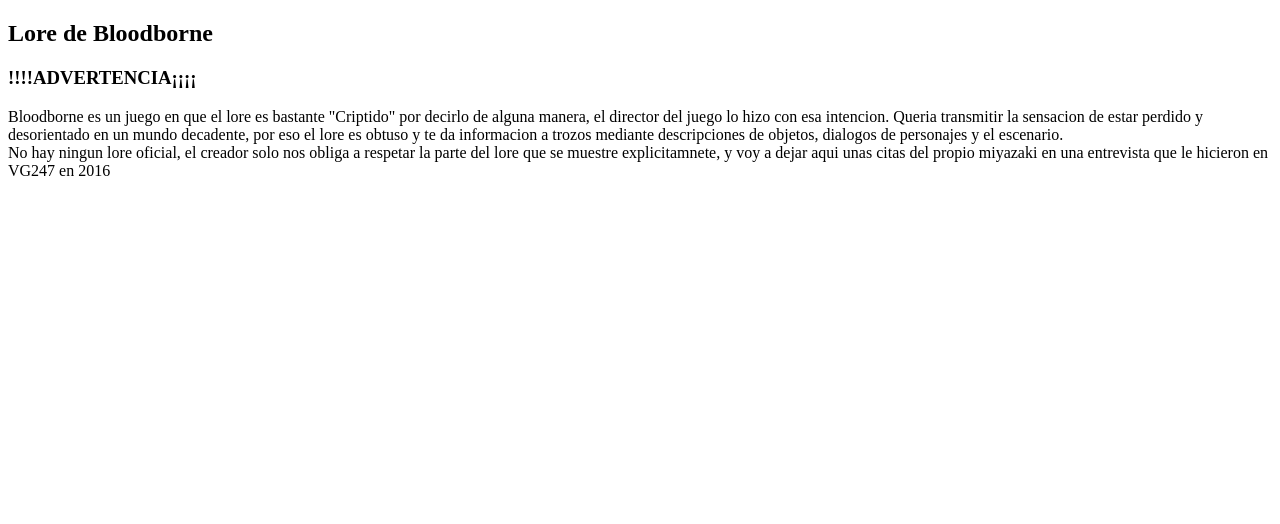
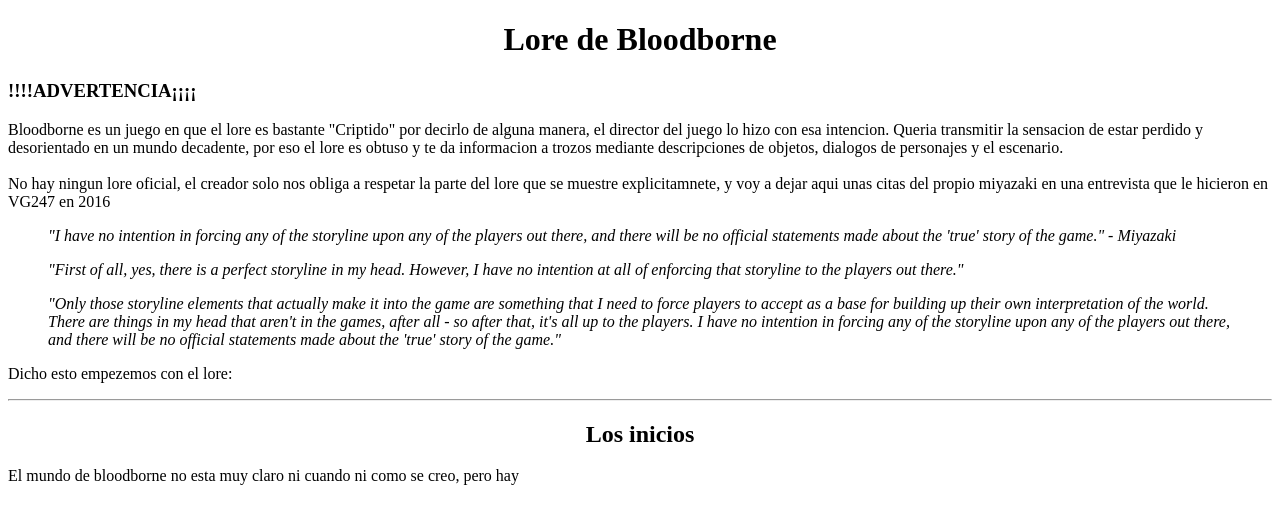
Before and after one commit to PumaFumon32/Pagina-redes, a plain HTML site: page lore.html in a window 1280 px wide. Drawn offline with Linux system fonts and the light colour scheme.

Commit message:
Add files via upload

```diff
--- a/lore.html
+++ b/lore.html
@@ -6,15 +6,32 @@
     <title>Document</title>
 </head>
 <body>
-    <h2><b>Lore de Bloodborne</b></h2>
+    <h1 style="text-align: center;">Lore de Bloodborne</h2>
     <H3>!!!!ADVERTENCIA¡¡¡¡</H3>
-    <p>Bloodborne es un juego en que el lore es bastante "Criptido" por decirlo de alguna manera, el director del juego lo hizo con esa intencion.
+    <p style="font-family: ;">Bloodborne es un juego en que el lore es bastante "Criptido" por decirlo de alguna manera, el director del juego lo hizo con esa intencion.
         Queria transmitir la sensacion de estar perdido y desorientado en un mundo decadente, por eso el lore es obtuso y te da informacion a trozos mediante descripciones
         de objetos, dialogos de personajes y el escenario.
+        <br>
         <br>
         No hay ningun lore oficial, el creador solo nos obliga a respetar la parte del lore que se muestre explicitamnete, y voy a dejar aqui unas citas del propio miyazaki
         en una entrevista que le hicieron en VG247 en 2016
     </p>
+    <blockquote cite="https://www.vg247.com/dark-souls-3-miyazaki-bloodborne-interview"><i>
+        "I have no intention in forcing any of the storyline upon any of the players out there, and there will be no official statements made about the 'true' story of the game." - Miyazaki
+    </i></blockquote>
+    <blockquote cite="https://www.vg247.com/dark-souls-3-miyazaki-bloodborne-interview"><i>
+        "First of all, yes, there is a perfect storyline in my head. However, I have no intention at all of enforcing that storyline to the players out there."
+    </i></blockquote>
+    <blockquote cite="https://www.vg247.com/dark-souls-3-miyazaki-bloodborne-interview"><i>
+        "Only those storyline elements that actually make it into the game are something that I need to force players to accept as a base for building up their own interpretation of the world. There are things in my head that aren't in the games, after all - so after that, it's all up to the players. I have no intention in forcing any of the storyline upon any of the players out there, and there will be no official statements made about the 'true' story of the game."
+    </i></blockquote>
+
+    <p>Dicho esto empezemos con el lore:</p>
+    <hr>
+    <h2 style="text-align: center;">Los inicios</h2>
+    <p>El mundo de bloodborne no esta muy claro ni cuando ni como se creo, pero hay</p>
+
+
 
 </body>
 </html>
```
